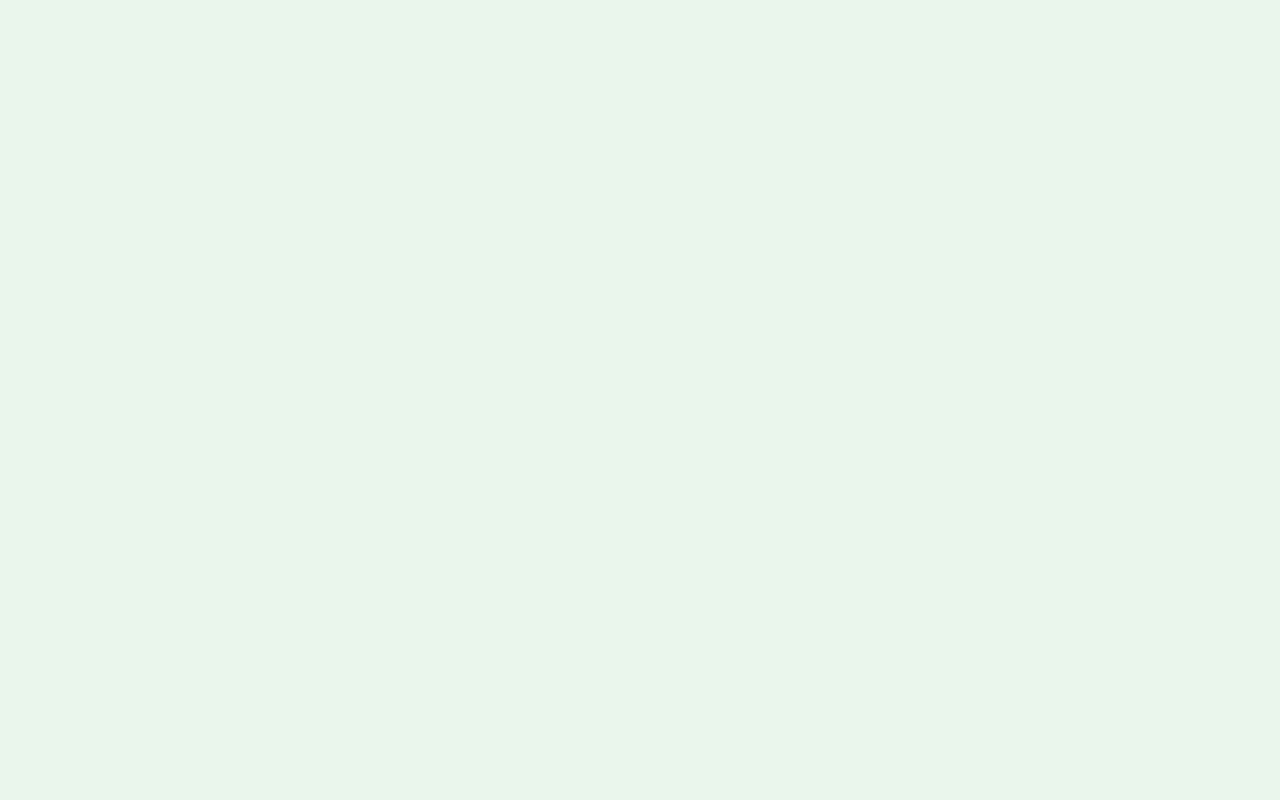
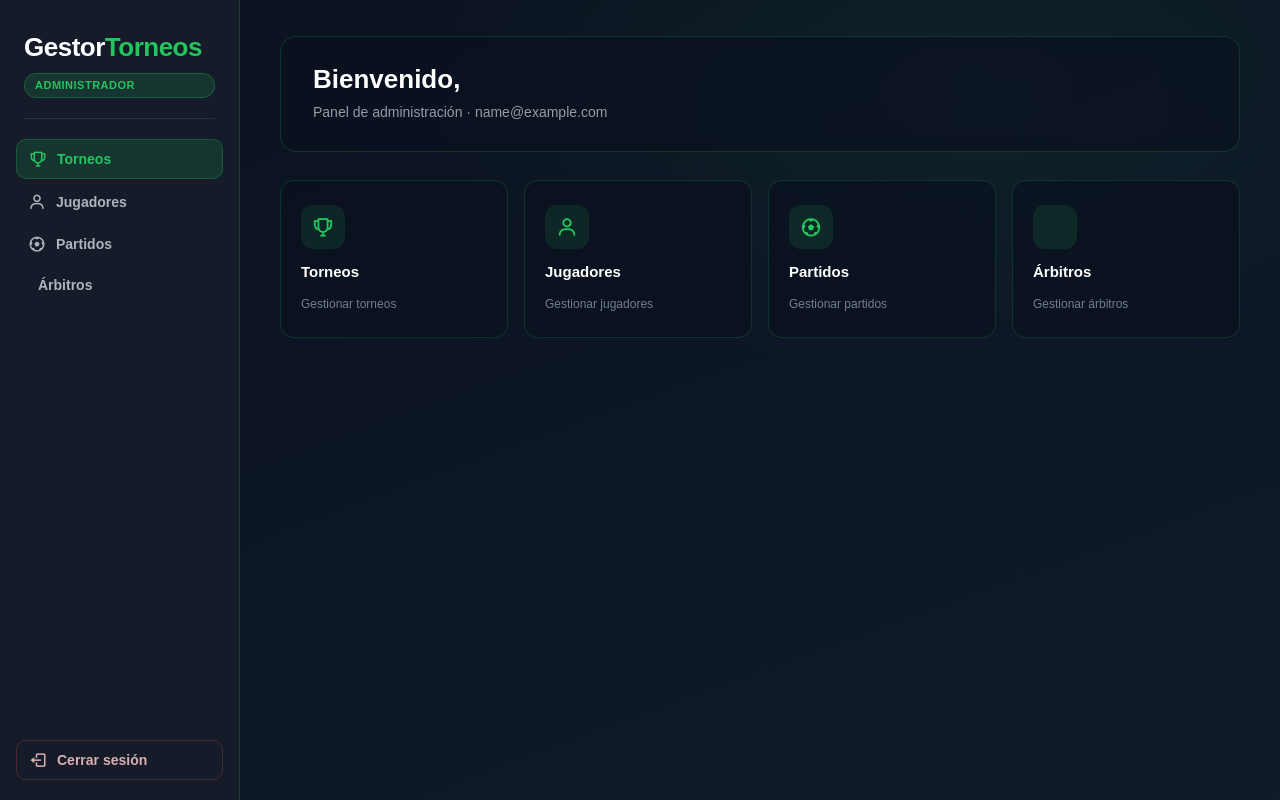
Before and after one commit to tomasandino12/frontend-TPtorneos, a React (Vite) app: page /menu-admin in a window 1280 px wide. Before the commit this address had no page. Built offline with nearby package versions, Linux system fonts and the light colour scheme; sample sign-in values are in the browser's storage.

Commit message:
Corrección del fondo

```diff
--- a/src/App.jsx
+++ b/src/App.jsx
@@ -10,7 +10,8 @@ import FixtureTorneo from "./pages/FixtureTorneo.jsx"
 import Equipos from "./pages/Equipos.jsx"
 import MiPerfil from "./pages/MiPerfil.jsx"
 import EquipoDetalle from "./pages/EquipoDetalle.jsx"
-import MenuAdmin from "./pages/InicioSesionAdmin.jsx"
+import InicioSesionAdmin from "./pages/InicioSesionAdmin.jsx"
+import MenuAdmin from "./pages/MenuAdmin.jsx"
 import Inicio from "./pages/Inicio.jsx"
 
 function App() {
@@ -19,7 +20,8 @@ function App() {
       <Routes>
         <Route path="/" element={<InicioSesion />} />
         <Route path="/registro" element={<Registro />} />
-        <Route path="/admin" element={<MenuAdmin />} />
+        <Route path="/admin" element={<InicioSesionAdmin />} />
+        <Route path="/menu-admin" element={<MenuAdmin />} />
 
         {/* 📂 Sección con layout: Gestor de Torneos */}
         <Route path="/gestorTorneos" element={<GestorTorneos />}>
--- /dev/null
+++ b/src/pages/MenuAdmin.jsx
@@ -0,0 +1,93 @@
+import "../styles/MenuAdmin.css";
+import { useEffect, useState } from "react";
+import { useNavigate } from "react-router-dom";
+
+const NAV_ITEMS = [
+  { label: "Torneos",    icon: "bx-trophy"   },
+  { label: "Jugadores",  icon: "bx-user"      },
+  { label: "Partidos",   icon: "bx-football"  },
+  { label: "Árbitros",   icon: "bx-whistle"   },
+];
+
+function MenuAdmin() {
+  const navigate = useNavigate();
+  const [admin, setAdmin] = useState(null);
+  const [activeItem, setActiveItem] = useState("Torneos");
+
+  useEffect(() => {
+    const stored = localStorage.getItem("admin");
+    if (!stored) {
+      navigate("/admin");
+      return;
+    }
+    try {
+      setAdmin(JSON.parse(stored));
+    } catch {
+      navigate("/admin");
+    }
+  }, [navigate]);
+
+  const handleLogout = () => {
+    localStorage.removeItem("admin");
+    navigate("/admin");
+  };
+
+  if (!admin) return null;
+
+  return (
+    <div className="admin-layout">
+      <aside className="admin-sidebar">
+        <div className="admin-brand">
+          Gestor<span>Torneos</span>
+        </div>
+        <span className="admin-role-badge">Administrador</span>
+        <div className="admin-sep" />
+
+        <nav className="admin-nav">
+          {NAV_ITEMS.map(({ label, icon }) => (
+            <button
+              key={label}
+              className={`admin-nav-btn${activeItem === label ? " active" : ""}`}
+              onClick={() => setActiveItem(label)}
+            >
+              <i className={`bx ${icon}`}></i>
+              {label}
+            </button>
+          ))}
+        </nav>
+
+        <button className="admin-logout" onClick={handleLogout}>
+          <i className="bx bx-log-out"></i>
+          Cerrar sesión
+        </button>
+      </aside>
+
+      <main className="admin-main">
+        <div className="admin-welcome-card">
+          <h1>
+            Bienvenido, <span>{admin.nombre} {admin.apellido}</span>
+          </h1>
+          <p>Panel de administración · {admin.email}</p>
+        </div>
+
+        <div className="admin-grid">
+          {NAV_ITEMS.map(({ label, icon }) => (
+            <div
+              key={label}
+              className="admin-card"
+              onClick={() => setActiveItem(label)}
+            >
+              <div className="admin-card-icon">
+                <i className={`bx ${icon}`}></i>
+              </div>
+              <h3>{label}</h3>
+              <p>Gestionar {label.toLowerCase()}</p>
+            </div>
+          ))}
+        </div>
+      </main>
+    </div>
+  );
+}
+
+export default MenuAdmin;
--- a/src/pages/TablaPosiciones.jsx
+++ b/src/pages/TablaPosiciones.jsx
@@ -87,6 +87,7 @@ useEffect(() => {
   );
 
   return (
+    <div className="tabla-wrapper">
     <div className="tabla-container">
       <h2 className="tabla-titulo">🏆 Tabla de Posiciones</h2>
       <p className="tabla-subtitulo">Tabla de Posiciones - Temporada Regular</p>
@@ -122,6 +123,7 @@ useEffect(() => {
         </tbody>
       </table>
     </div>
+    </div>
   );
 }
 
--- a/src/styles/IndexStyle.css
+++ b/src/styles/IndexStyle.css
@@ -120,6 +120,7 @@ main, .content {
   flex: 1;
   width: 100%;
   box-sizing: border-box;
+  background-color: #eaf6ec;
 }
 
 .layout {
--- /dev/null
+++ b/src/styles/MenuAdmin.css
@@ -0,0 +1,266 @@
+* {
+  box-sizing: border-box;
+}
+
+/* ── Layout ──────────────────────────────────────────────── */
+
+.admin-layout {
+  display: flex;
+  min-height: 100vh;
+}
+
+/* ── Sidebar ─────────────────────────────────────────────── */
+
+.admin-sidebar {
+  width: 240px;
+  flex-shrink: 0;
+  background: rgba(10, 16, 30, 0.95);
+  border-right: 1px solid rgba(34, 197, 94, 0.2);
+  display: flex;
+  flex-direction: column;
+  padding: 28px 16px 20px;
+  position: sticky;
+  top: 0;
+  height: 100vh;
+}
+
+.admin-brand {
+  font-size: 26px;
+  font-weight: 800;
+  color: #ffffff;
+  letter-spacing: -0.5px;
+  margin-bottom: 6px;
+  padding: 0 8px;
+}
+
+.admin-brand span {
+  color: #22c55e;
+}
+
+.admin-role-badge {
+  display: inline-block;
+  margin: 0 8px 20px;
+  padding: 3px 10px;
+  border-radius: 20px;
+  background: rgba(34, 197, 94, 0.15);
+  border: 1px solid rgba(34, 197, 94, 0.3);
+  color: #22c55e;
+  font-size: 11px;
+  font-weight: 700;
+  letter-spacing: 0.5px;
+  text-transform: uppercase;
+}
+
+.admin-sep {
+  height: 1px;
+  background: rgba(148, 163, 184, 0.15);
+  margin: 0 8px 20px;
+}
+
+.admin-nav {
+  display: flex;
+  flex-direction: column;
+  gap: 4px;
+  flex: 1;
+}
+
+.admin-nav-btn {
+  display: flex;
+  align-items: center;
+  gap: 10px;
+  width: 100%;
+  padding: 10px 12px;
+  border: none;
+  border-radius: 10px;
+  background: transparent;
+  color: rgba(226, 232, 240, 0.75);
+  font-size: 14px;
+  font-weight: 600;
+  font-family: inherit;
+  cursor: pointer;
+  text-align: left;
+  transition: background 0.18s ease, color 0.18s ease;
+}
+
+.admin-nav-btn i {
+  font-size: 18px;
+  flex-shrink: 0;
+}
+
+.admin-nav-btn:hover {
+  background: rgba(34, 197, 94, 0.1);
+  color: #ffffff;
+}
+
+.admin-nav-btn.active {
+  background: rgba(34, 197, 94, 0.15);
+  color: #22c55e;
+  border: 1px solid rgba(34, 197, 94, 0.25);
+}
+
+.admin-logout {
+  display: flex;
+  align-items: center;
+  gap: 10px;
+  width: 100%;
+  padding: 10px 12px;
+  border: 1px solid rgba(239, 68, 68, 0.25);
+  border-radius: 10px;
+  background: transparent;
+  color: rgba(254, 202, 202, 0.85);
+  font-size: 14px;
+  font-weight: 600;
+  font-family: inherit;
+  cursor: pointer;
+  text-align: left;
+  margin-top: 8px;
+  transition: background 0.18s ease, color 0.18s ease, border-color 0.18s ease;
+}
+
+.admin-logout i {
+  font-size: 18px;
+}
+
+.admin-logout:hover {
+  background: rgba(239, 68, 68, 0.1);
+  color: #fca5a5;
+  border-color: rgba(239, 68, 68, 0.5);
+}
+
+/* ── Main content ────────────────────────────────────────── */
+
+.admin-main {
+  flex: 1;
+  padding: 36px 40px;
+  background: radial-gradient(900px 500px at 70% 10%, rgba(34, 197, 94, 0.08), transparent 60%),
+              linear-gradient(160deg, #0b1220 0%, #0f1a2b 100%);
+  min-height: 100vh;
+}
+
+/* ── Welcome card ────────────────────────────────────────── */
+
+.admin-welcome-card {
+  background: rgba(10, 16, 30, 0.7);
+  border: 1px solid rgba(34, 197, 94, 0.2);
+  border-radius: 16px;
+  padding: 28px 32px;
+  margin-bottom: 28px;
+  backdrop-filter: blur(6px);
+}
+
+.admin-welcome-card h1 {
+  margin: 0 0 8px 0;
+  font-size: 26px;
+  font-weight: 800;
+  color: #ffffff;
+}
+
+.admin-welcome-card h1 span {
+  color: #22c55e;
+}
+
+.admin-welcome-card p {
+  margin: 0;
+  font-size: 14px;
+  color: rgba(226, 232, 240, 0.65);
+}
+
+/* ── Quick actions grid ──────────────────────────────────── */
+
+.admin-grid {
+  display: grid;
+  grid-template-columns: repeat(auto-fill, minmax(180px, 1fr));
+  gap: 16px;
+}
+
+.admin-card {
+  background: rgba(10, 16, 30, 0.7);
+  border: 1px solid rgba(34, 197, 94, 0.18);
+  border-radius: 14px;
+  padding: 24px 20px;
+  display: flex;
+  flex-direction: column;
+  align-items: flex-start;
+  gap: 12px;
+  cursor: pointer;
+  transition: border-color 0.2s ease, background 0.2s ease, transform 0.1s ease;
+}
+
+.admin-card:hover {
+  border-color: rgba(34, 197, 94, 0.5);
+  background: rgba(34, 197, 94, 0.06);
+  transform: translateY(-2px);
+}
+
+.admin-card-icon {
+  width: 44px;
+  height: 44px;
+  border-radius: 12px;
+  background: rgba(34, 197, 94, 0.12);
+  display: flex;
+  align-items: center;
+  justify-content: center;
+  color: #22c55e;
+  font-size: 22px;
+}
+
+.admin-card h3 {
+  margin: 0;
+  font-size: 15px;
+  font-weight: 700;
+  color: #ffffff;
+}
+
+.admin-card p {
+  margin: 0;
+  font-size: 12px;
+  color: rgba(148, 163, 184, 0.75);
+}
+
+/* ── Responsive ──────────────────────────────────────────── */
+
+@media (max-width: 768px) {
+  .admin-layout {
+    flex-direction: column;
+  }
+
+  .admin-sidebar {
+    width: 100%;
+    height: auto;
+    position: static;
+    flex-direction: row;
+    flex-wrap: wrap;
+    gap: 8px;
+    padding: 16px;
+  }
+
+  .admin-brand {
+    width: 100%;
+    margin-bottom: 0;
+  }
+
+  .admin-role-badge,
+  .admin-sep {
+    display: none;
+  }
+
+  .admin-nav {
+    flex-direction: row;
+    flex-wrap: wrap;
+    flex: unset;
+  }
+
+  .admin-nav-btn {
+    width: auto;
+  }
+
+  .admin-logout {
+    width: auto;
+    margin-top: 0;
+  }
+
+  .admin-main {
+    padding: 20px 16px;
+    min-height: unset;
+  }
+}
--- a/src/styles/TablaPosiciones.css
+++ b/src/styles/TablaPosiciones.css
@@ -1,6 +1,12 @@
+.tabla-wrapper {
+  background-color: #eaf6ec;
+  min-height: 100vh;
+  padding: 2rem 1rem;
+}
+
 .tabla-container {
   max-width: 1000px;
-  margin: 2rem auto;
+  margin: 0 auto;
   padding: 2rem;
   background-color: #fefefe;
   border-radius: 12px;
```
